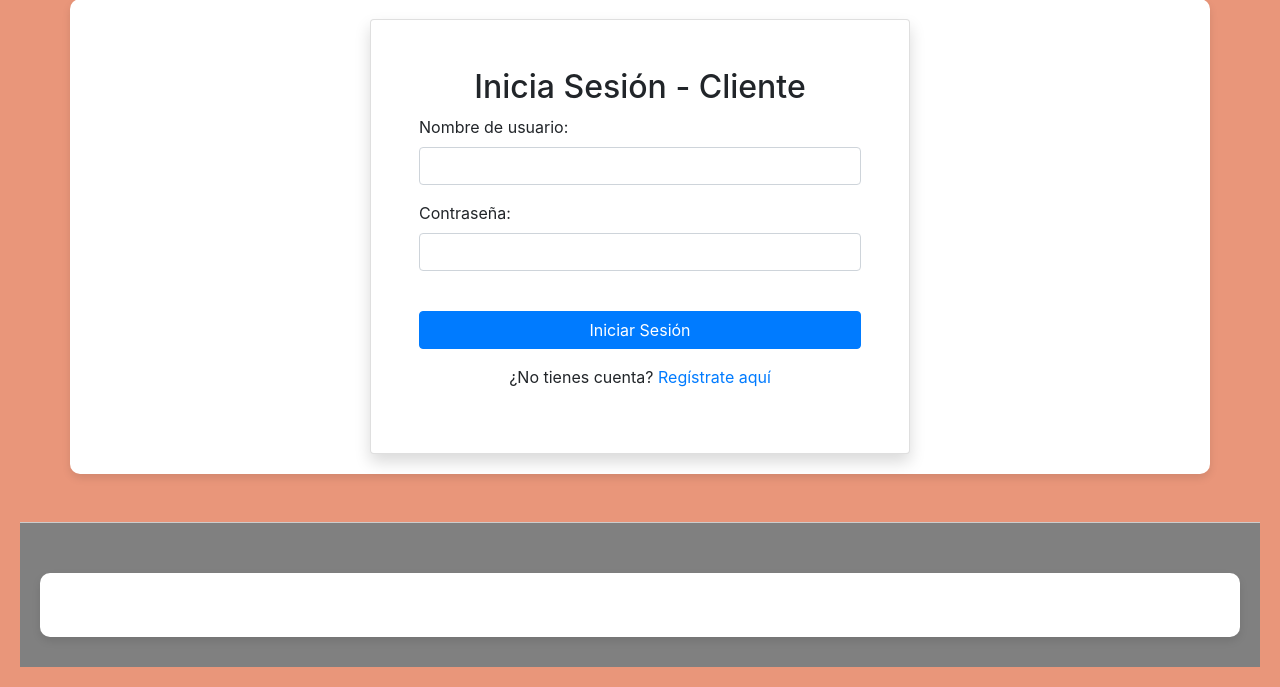
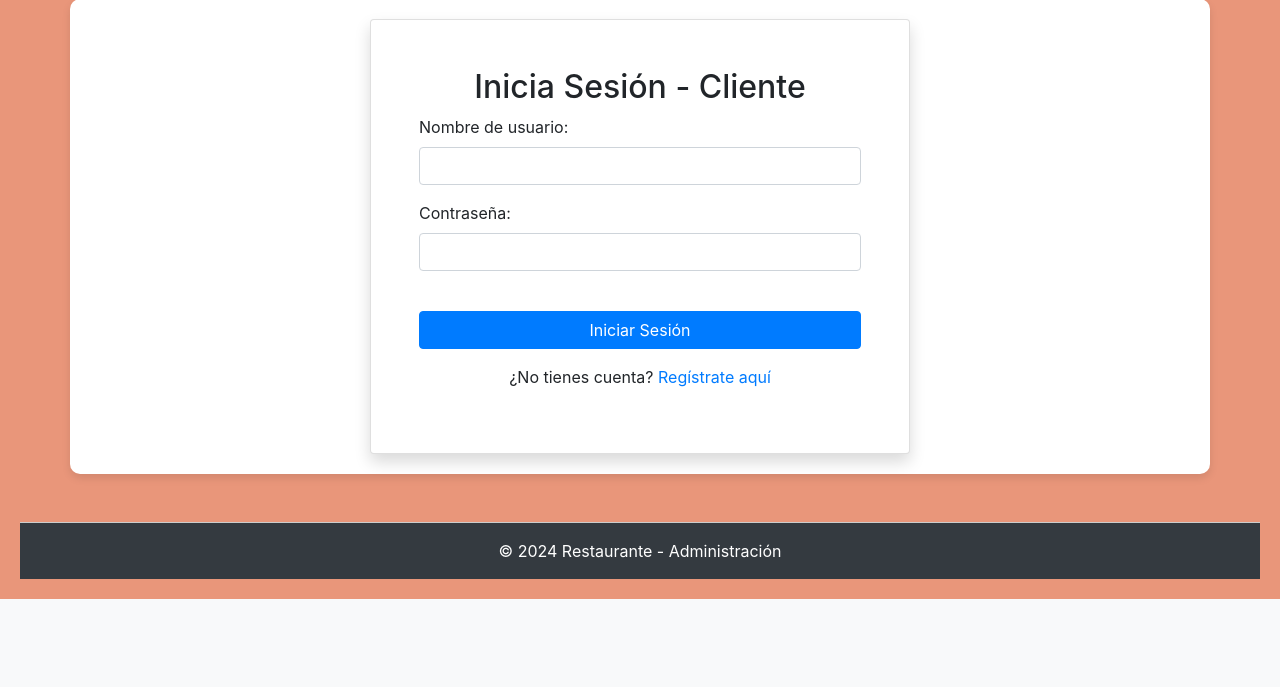
Before and after one commit to David0929H/RutaCulinariaCloud, a Django app: page /login_cliente/ in a window 1280 px wide. Shown: the part 499-1186 px from the top of the page. After the commit the page ends 1098 px from the top, so only its background shows below. Run offline with Django 5.2, Linux system fonts and the light colour scheme; some libraries are stand-ins or nearby versions.

Commit message:
Update login_cliente.html

```diff
--- a/templates/login_cliente.html
+++ b/templates/login_cliente.html
@@ -49,11 +49,10 @@
         </div>
     </div>
 
-    <footer class="footer mt-5">
-        <div class="container text-center">
-            <p>&copy; 2024 Restaurante - Administración</p>
-        </div>
+    <footer class="footer text-center py-3 mt-5 bg-dark text-white">
+        <p>© 2024 Restaurante - Administración</p>
     </footer>
+
 
 </body>
 </html>
```
